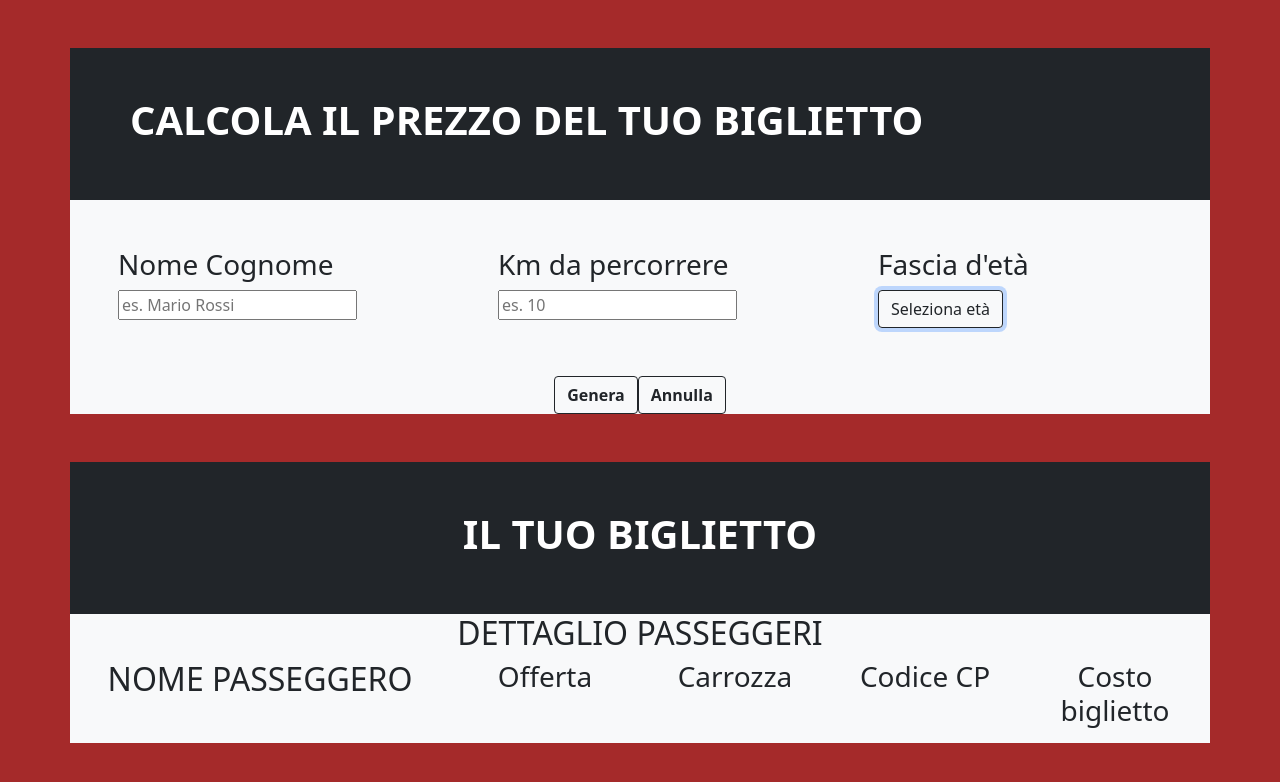
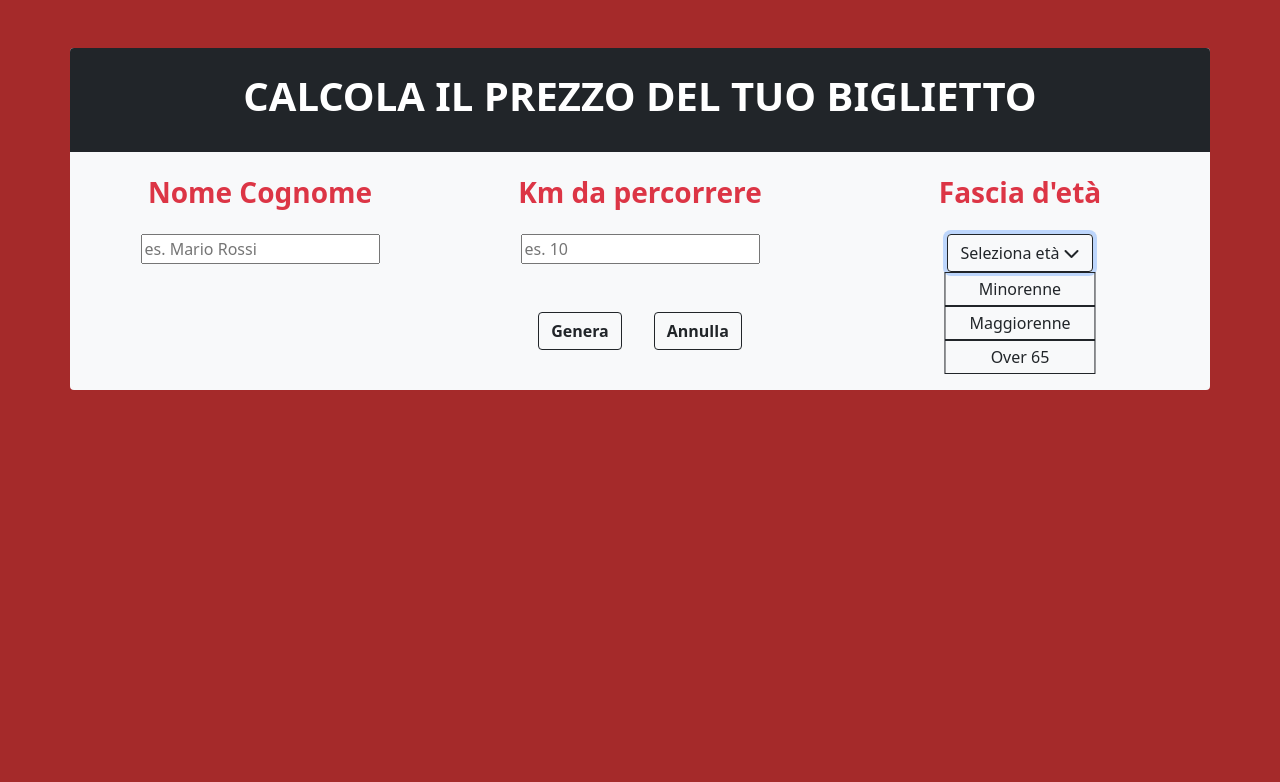
Before and after one commit to Massimo1204/js-biglietto-treno-form, a plain HTML site: page index.html in a window 1280 px wide. Both pictures are taken after a click on the button "Seleziona età". Drawn offline with nearby package versions, Linux system fonts and the light colour scheme.

Commit message:
es biglietto treno form

```diff
--- a/css/style.css
+++ b/css/style.css
@@ -2,6 +2,10 @@ body{
     background-color: brown;
 }
 
-.height-450{
-    height: 450px;
+#seleziona-eta{
+    left: 50%;
+    transform: translateX(-50%);
 }
+#seleziona-eta:hover{
+    cursor: pointer;
+}
--- a/index.html
+++ b/index.html
@@ -10,66 +10,70 @@
     <!-- CSS Custom Stylesheet -->
     <link rel="stylesheet" href="css/style.css">
 
+    <!-- FONT AWESOME CDN -->
+    <script src="https://kit.fontawesome.com/a98f007f43.js" crossorigin="anonymous"></script>
+
     <title>Biglietto Treno Form</title>
 </head>
 <body>
     <main>
         <div class="container">
-            <div class="row justify-content-center mt-5 bg-light">
-                <div class="col-12 bg-dark">
-                    <h1 class="text-uppercase text-white fw-bold p-5 ">calcola il prezzo del tuo biglietto</h1>
+            <div class="row justify-content-center mt-5 bg-light rounded">
+                <div class="col-12 bg-dark rounded-top">
+                    <h1 class="text-uppercase text-white fw-bold p-4 text-center">calcola il prezzo del tuo biglietto</h1>
                 </div>
-                <div class="col-4 p-5">
-                    <h3>Nome Cognome</h3>
-                    <input type="text" placeholder="es. Mario Rossi">
+                <div class="col-4 p-4 text-center">
+                    <h3 class="fw-bold text-danger mb-4">Nome Cognome</h3>
+                    <input id="nome-cognome" type="text" placeholder="es. Mario Rossi">
                 </div>
-                <div class="col-4 p-5">
-                    <h3>Km da percorrere</h3>
-                    <input type="text" placeholder="es. 10">
+                <div class="col-4 p-4 text-center">
+                    <h3 class="fw-bold text-danger mb-4">Km da percorrere</h3>
+                    <input id="distanza" type="text" placeholder="es. 10">
                 </div>
-                <div class="col-4 p-5">
-                    <h3>Fascia d'età</h3>
-                    <div>
-                        <button class=" btn border border-dark rounded border-1 m-auto" type="button">Seleziona età</button>
-                        <div class="m-auto position-absolute d-none">
-                            <p class="border border-1 border-grey" id="minorenne">Minorenne</p>
-                            <p class="border border-1 border-grey" id="maggiorenne">Maggiorenne</p>
-                            <p class="border border-1 border-grey" id="over-65">Over 65</p>
+                <div class="col-4 p-4 text-center">
+                    <h3 class="fw-bold text-danger mb-4">Fascia d'età</h3>
+                    <div class="position-relative">
+                        <button class=" btn border border-dark rounded border-1 m-auto" id="eta" type="button">Seleziona età <i class="fas fa-chevron-down"></i></button>
+                        <div class="m-auto position-absolute d-none" id="seleziona-eta">
+                            <p class="border border-1 border-dark py-1 px-4 m-0" id="minorenne">Minorenne</p>
+                            <p class="border border-1 border-dark py-1 px-4 m-0" id="maggiorenne">Maggiorenne</p>
+                            <p class="border border-1 border-dark py-1 px-4 m-0" id="over-65">Over 65</p>
                         </div>
                     </div>
                 </div>
-                <div class="col-4 d-flex justify-content-center">
-                    <button class="btn border border-dark rounded border-1 fw-bold">Genera</button>
-                    <button class="btn border border-dark rounded border-1 fw-bold">Annulla</button>
+                <div class="col-12 d-flex justify-content-center pb-4">
+                    <button class="btn border border-dark rounded border-1 fw-bold m-3" id="genera">Genera</button>
+                    <button class="btn border border-dark rounded border-1 fw-bold m-3" id="annulla">Annulla</button>
                 </div>
             </div>
 
-            <div class="row text-center mt-5 bg-light">
-                <div class="col-12 bg-dark">
-                    <h1 class="text-uppercase text-white fw-bold p-5">il tuo biglietto</h1>
+            <div id="my-ticket" class="row text-center mt-5 bg-light d-none rounded pb-4">
+                <div class="col-12 bg-dark rounded-top justify-content-between">
+                    <h1 class="text-uppercase text-white fw-bold p-4">il tuo biglietto</h1>
                 </div>
-                <div class="col-12">
+                <div class="col-12 p-5">
                     <h2 class="text-uppercase">dettaglio passeggeri</h2>
                 </div>
-                <div class="col-4">
+                <div class="col-4 pb-4">
                     <h2 class="text-uppercase">nome passeggero</h2>
-                    <p class="fs-2" id="nome-biglietto"></p>
+                    <p class="fs-2 text-danger fw-bold" id="nome-biglietto"></p>
                 </div>
-                <div class="col-2">
-                    <h3>Offerta</h3>
-                    <p id="offerta"></p>
+                <div class="col-2 pb-4">
+                    <h3 class="pb-4">Offerta</h3>
+                    <p class="fs-2 text-warning fw-bold" id="offerta"></p>
                 </div>
-                <div class="col-2">
-                    <h3>Carrozza</h3>
-                    <p id="carrozza"></p>
+                <div class="col-2 pb-4">
+                    <h3 class="pb-4">Carrozza</h3>
+                    <p class="fs-2 fw-bold" id="carrozza"></p>
                 </div>
-                <div class="col-2">
-                    <h3>Codice CP</h3>
-                    <p id="codice-cp"></p>
+                <div class="col-2 pb-4">
+                    <h3 class="pb-4">Codice CP</h3>
+                    <p class="fs-2 fw-bold" id="codice-cp"></p>
                 </div>
-                <div class="col-2">
-                    <h3>Costo biglietto</h3>
-                    <p id="costo"></p>
+                <div class="col-2 pb-4">
+                    <h3 class="pb-4">Costo biglietto</h3>
+                    <span class="fs-2 text-danger fw-bold" id="costo"></span>
+                    <span class="fs-2 text-danger fw-bold">&euro;</span>
                 </div>
             </div>
         </div>
--- a/js/main.js
+++ b/js/main.js
@@ -0,0 +1,67 @@
+
+let price;
+let age;
+let discount;
+let distance;
+const ageButton = document.getElementById("eta");
+const ageSelector = document.getElementById("seleziona-eta");
+const underAge = document.getElementById("minorenne");
+const stardardAge = document.getElementById("maggiorenne");
+const overAge = document.getElementById("over-65");
+const ticket = document.getElementById("my-ticket");
+const generate = document.getElementById('genera');
+const annull = document.getElementById('annulla');
+
+ageButton.addEventListener('click', function(){
+    ageSelector.classList.remove('d-none');
+});
+
+underAge.addEventListener('click' , function(){
+    age = "Minorenne";
+    discount = 0.83;
+    document.getElementById("eta").innerHTML = age ;
+    document.getElementById("offerta").innerHTML = "Biglietto Junior";
+    ageSelector.classList.add('d-none');
+});
+stardardAge.addEventListener('click' , function(){
+    age = "Maggiorenne";
+    discount = 1;
+    document.getElementById("eta").innerHTML = age;
+    document.getElementById("offerta").innerHTML = "Biglietto Stardard";
+    ageSelector.classList.add('d-none');
+});
+overAge.addEventListener('click' , function(){
+    age = "Over 65";
+    discount = 0.67;
+    document.getElementById("eta").innerHTML = age;
+    document.getElementById("offerta").innerHTML = "Biglietto Over 65";
+    ageSelector.classList.add('d-none');
+});
+
+generate.addEventListener('click', function(){
+    distance = parseFloat(document.getElementById('distanza').value);
+    document.getElementById('nome-biglietto').innerHTML = document.getElementById('nome-cognome').value;
+    ticket.classList.remove('d-none');
+    if(age == "Minorenne"){
+        price = distance * 0.27 * discount;
+    }
+    else if(age == "Over 65"){
+        price = distance * 0.27 * discount;
+    }
+    else{
+        price = distance * 0.27 * discount;
+    }
+    document.getElementById('costo').innerHTML = price.toFixed(2) ;
+
+    document.getElementById("carrozza").innerHTML = Math.floor(Math.random() * 10);
+    document.getElementById("codice-cp").innerHTML = Math.floor(Math.random() * 100000);
+});
+
+annull.addEventListener('click', function(){
+    document.getElementById('nome-cognome').value = '';
+    document.getElementById('distanza').value = '';
+    document.getElementById('eta').innerHTML = 'Seleziona età <i class="fas fa-chevron-down"></i>';
+    age = '';
+    distance = '';
+    ticket.classList.add('d-none');
+});
```
